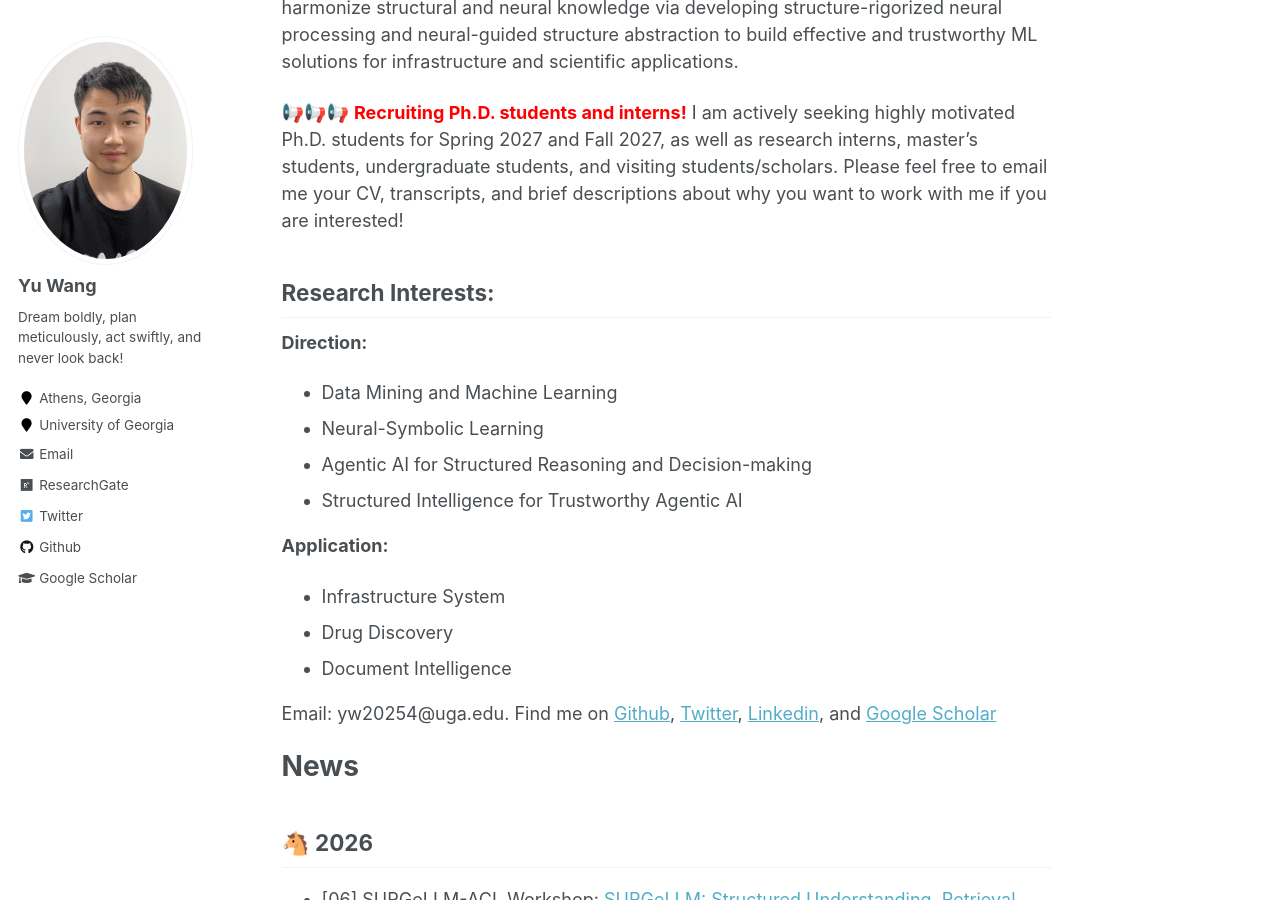
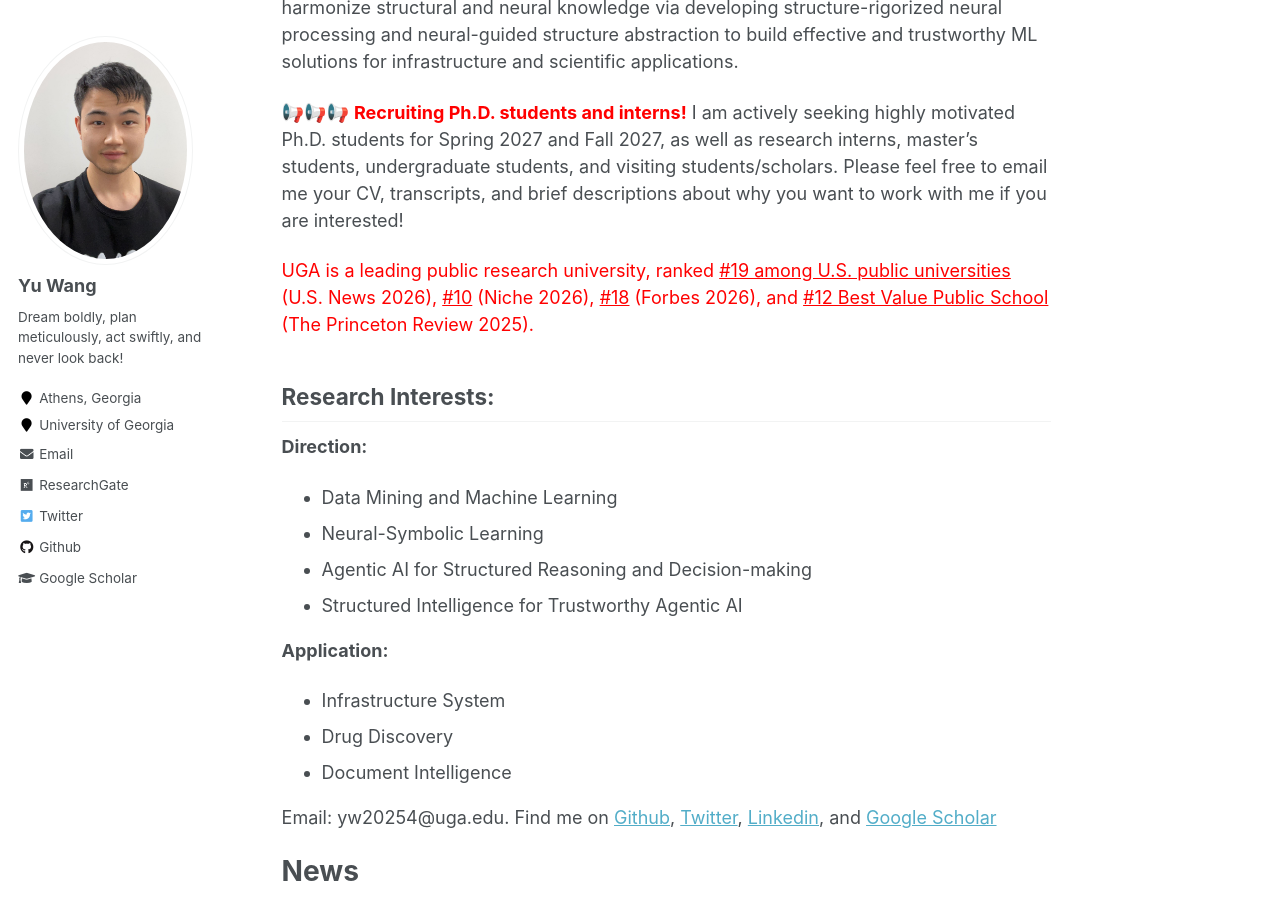
Before and after one commit to yuwang0103/yuwang0103.github.io, a Jekyll site: the page built from _pages/about.md, in a window 1280 px wide and 900 px high, scrolled down 301 px. Built offline with Jekyll 4.4.1, drawn with Linux system fonts in a browser that asks for light colours.

Commit message:
Add UGA rankings under recruiting

```diff
--- a/_pages/about.md
+++ b/_pages/about.md
@@ -12,6 +12,8 @@ redirect_from:
 Yu Wang is an incoming Assistant Professor in the [School of Computing](https://computing.uga.edu/) and [Institute of AI](https://www.ai.uga.edu/) at the University of Georgia, starting August 1, 2026. He directs the Knowledge Intelligence for Discovery and Decision-Making lab, which conducts research in machine learning, Agentic AI (LLMs), and Graph-structured Data. He received his Ph.D. in Computer Science from Vanderbilt University. His overarching research vision is to harmonize structural and neural knowledge via developing structure-rigorized neural processing and neural-guided structure abstraction to build effective and trustworthy ML solutions for infrastructure and scientific applications.
 
 📢📢📢 <span style="color:red">**Recruiting Ph.D. students and interns!**</span> I am actively seeking highly motivated Ph.D. students for Spring 2027 and Fall 2027, as well as research interns, master's students, undergraduate students, and visiting students/scholars. Please feel free to email me your CV, transcripts, and brief descriptions about why you want to work with me if you are interested!
+
+<span style="color:red">UGA is a leading public research university, ranked <a href="https://news.uga.edu/a-decade-in-the-top-20/" style="color:red">#19 among U.S. public universities</a> (U.S. News 2026), <a href="https://www.niche.com/colleges/university-of-georgia/rankings/" style="color:red">#10</a> (Niche 2026), <a href="https://news.uga.edu/uga-earns-high-marks-in-latest-forbes-and-niche-rankings/" style="color:red">#18</a> (Forbes 2026), and <a href="https://www.princetonreview.com/college/university-georgia-1023767" style="color:red">#12 Best Value Public School</a> (The Princeton Review 2025).</span>
 
 Research Interests:
 ------
```
